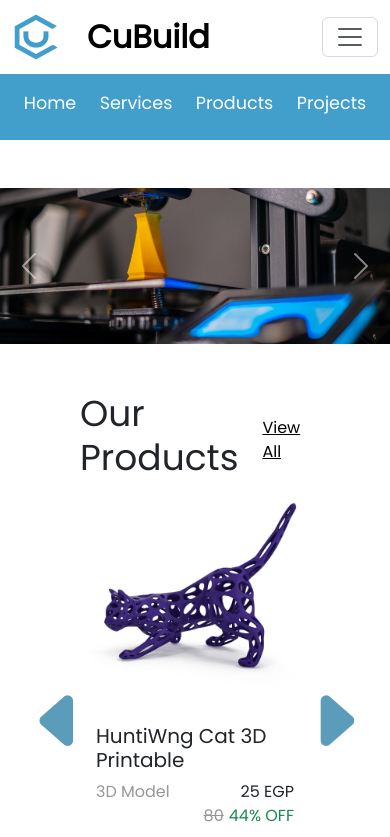
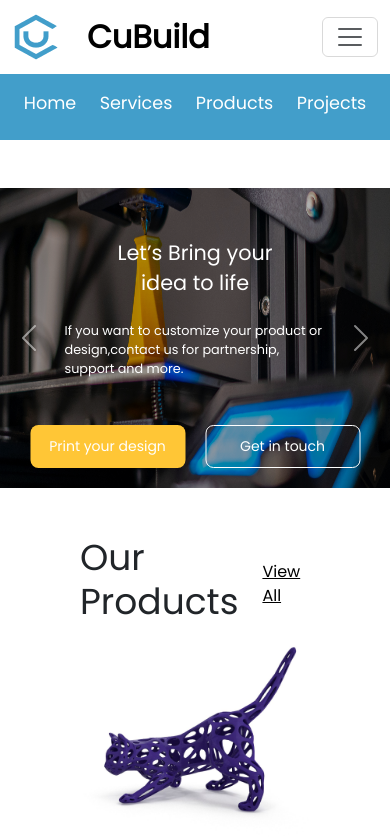
Before and after one commit to ahmed22362/cubeart, a Next.js app: page / in a window 390 px wide. Shown: the top 837 px of the page. Built offline with nearby package versions, Linux system fonts and the light colour scheme.

Commit message:
updated responsive v.2

```diff
--- a/components/sliderCarsouel/carsouleItem.jsx
+++ b/components/sliderCarsouel/carsouleItem.jsx
@@ -4,16 +4,32 @@ import Image from "next/image"
 
 import styles from './sliderCarsouel.module.css'
 
-export default function CarsouleItemSlider({headerText, firstBtn, secBtn, img, alt}) {
+export default function CarsouleItemSlider({headerText, carsouelText, firstBtn, secBtn, img, alt}) {
     return(
         <div className={"carousel-item active " + styles.carsouelItem}>
-        {/* <div className="carousel-caption d-none d-md-block">
-            <h1>{headerText}</h1>
-            <div className={styles.carsouleBtns}>
-                <button className={"btn " + styles.btnPurple}>{firstBtn}</button>
-                <button className="btn">{secBtn}</button>
+        <div className={"carousel-caption"} style={
+            {
+                zIndex: "1",
+                position: "absolute",
+                right: "0",
+                bottom: "30%",
+                left: "50%",
+                transform: "translate(-50%, 0)",
+                display: "flex",
+                flexDirection: "column",
+                gap: "15px",
+                justifyContent: "center",
+                alignItems: "center",
+                textAlign: "center"
+            }
+        }>
+            <h1 className={styles.header1}>{headerText}</h1>
+            <p className={styles.carosuelP}>{carsouelText}</p>
+            <div className={styles.carosuelBtns}>
+                <button className={styles.yellow}>{firstBtn}</button>
+                <button className={styles.white}>{secBtn}</button>
             </div>
-        </div> */}
+        </div>
         <Image src={`/Carsouel-images/${img}`} className={styles.carosuelImg} sizes="100vw"
             style={{
             width: '100%',
--- a/components/sliderCarsouel/myCarsouel.jsx
+++ b/components/sliderCarsouel/myCarsouel.jsx
@@ -7,17 +7,18 @@ export default function CarsouelSlider() {
         <div id="carouselExampleAutoplaying" className="carousel slide my-5" data-bs-ride="carousel">
         <div className="carousel-inner">
             <CarsouleItemSlider
+                headerText={"Let’s Bring your idea to life"}
+                carsouelText={"If you want to customize your product or design,contact us for partnership, support and more."}
+                firstBtn={"Print your design"}
+                secBtn={"Get in touch"}
+                img={"carsouel-1.png"}
+                alt={"image 1"} />
+            {/* <CarsouleItemSlider
                 headerText={"test test"}
                 firstBtn={"Get in touch"}
                 secBtn={"Get in touch"}
                 img={"carsouel-2.png"}
-                alt={"image 1"} />
-            <CarsouleItemSlider
-                headerText={"test test"}
-                firstBtn={"Get in touch"}
-                secBtn={"Get in touch"}
-                img={"carsouel-1.png"}
-                alt={"image 1"} />
+                alt={"image 1"} /> */}
         </div>
         <button className="carousel-control-prev" type="button" data-bs-target="#carouselExampleAutoplaying" data-bs-slide="prev">
             <span className="carousel-control-prev-icon" aria-hidden="true"></span>
--- a/components/sliderCarsouel/sliderCarsouel.module.css
+++ b/components/sliderCarsouel/sliderCarsouel.module.css
@@ -1,53 +1,72 @@
-/* .carsouelItem {
-    width: 100%;
-    height: 100%;
-} */
-/* .carosuelImg {
-    position: absolute;;
-    width: 100%;
-    height: 100%;
-} */
+.header1 {
+    font-size: 2rem;
+}
 
-/* .carsouleBtns {
+.carosuelP {
+    text-align: left;
+    font-size: 1.1rem;
+    margin: 0;
+    width: 491px;
+}
+.carosuelBtns {
+    position: absolute;
+    bottom: -70px;
     display: flex;
-    justify-content: center;
-    margin-top: 10rem;
-} */
-/* .carsouleBtns .btn {
-    margin: 10px;
-    padding: 12px 30px;
-} */
-/* .carsouleBtns .btn:nth-child(2):hover {
-    background-color: #eeeeee5b;
+    justify-content: space-evenly;
+    gap: 40px;
 }
-.btnPurple {
-    color: #FFF;
-    background-color: #fb65fe;
+.carosuelBtns button {
+    border: 0;
+    padding: 10px;
+    width: 200px;
+    border-radius: 8px;
 }
-.btnPurple:hover {
-    background-color: #fb65fe9d;
-} */
-/* .carosuelImg {
+.carosuelBtns button:hover {
+    transition: 0.5s;
+}
+
+.carosuelBtns .white {
+    background-color: rgba(255, 255, 255, 0);
+    color: white;
+    border: 1px solid #ffffff
+}
+.carosuelBtns .white:hover {
+    background-color: rgba(255, 255, 255, 0.73);
+    color: #000;
+}
+.carosuelBtns .yellow {
+    background-color: #FFC636;
+    color: #ffffff;
+}
+.carosuelBtns .yellow:hover {
+    background-color: #f7b816c6;
+    color: #ffffff;
+}
+.carosuelImg {
     filter: brightness(70%);
-} */
+}
 
 
 @media (max-width: 768px) {
-    .carouselCaption {
-        display: block;
-        top: 0px;
+    .header1 {
+        font-size: 1.3rem;
+        line-height: 30px;
     }
-    .carouselCaption h1 {
-        font-size: 24px;
+    .carosuelP {
+        text-align: left;
+        font-size: 0.8em;
+        margin: 0;
+        width: 261px;
     }
-    .carouselCaption .carsouelBtns {
-        margin-top: none;
+    .carosuelBtns {
+        gap: 20px;
     }
-    .carouselCaption .carsouelBtns button {
-        margin: none;
-        padding: none;
-        width: 150px;
-        height: 40px;
-        font-size: 12px;
+    .carosuelBtns button {
+        font-size: 14px;
+        padding: 10px;
+        width: 155px;
+    }
+    .carosuelImg {
+        height: 300px !important;
     }
 }
```
